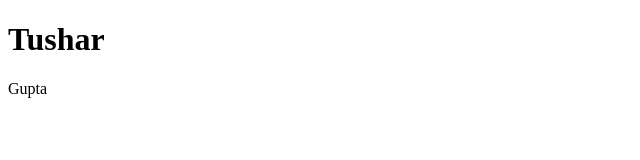
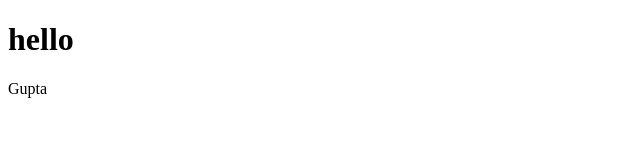
Before and after one commit to tushar301998/Practice, a plain HTML site: page index.html in a window 1280 px wide. Shown: the full height of the page, 0-640 px from the left. Drawn offline with Linux system fonts and the light colour scheme.

Commit message:
Tushar lodu

```diff
--- a/index.html
+++ b/index.html
@@ -5,7 +5,7 @@
 </head>
 <body>
 
-<h1>Tushar</h1>
+<h1>hello</h1>
 <p>Gupta</p>
 
 </body>
```
